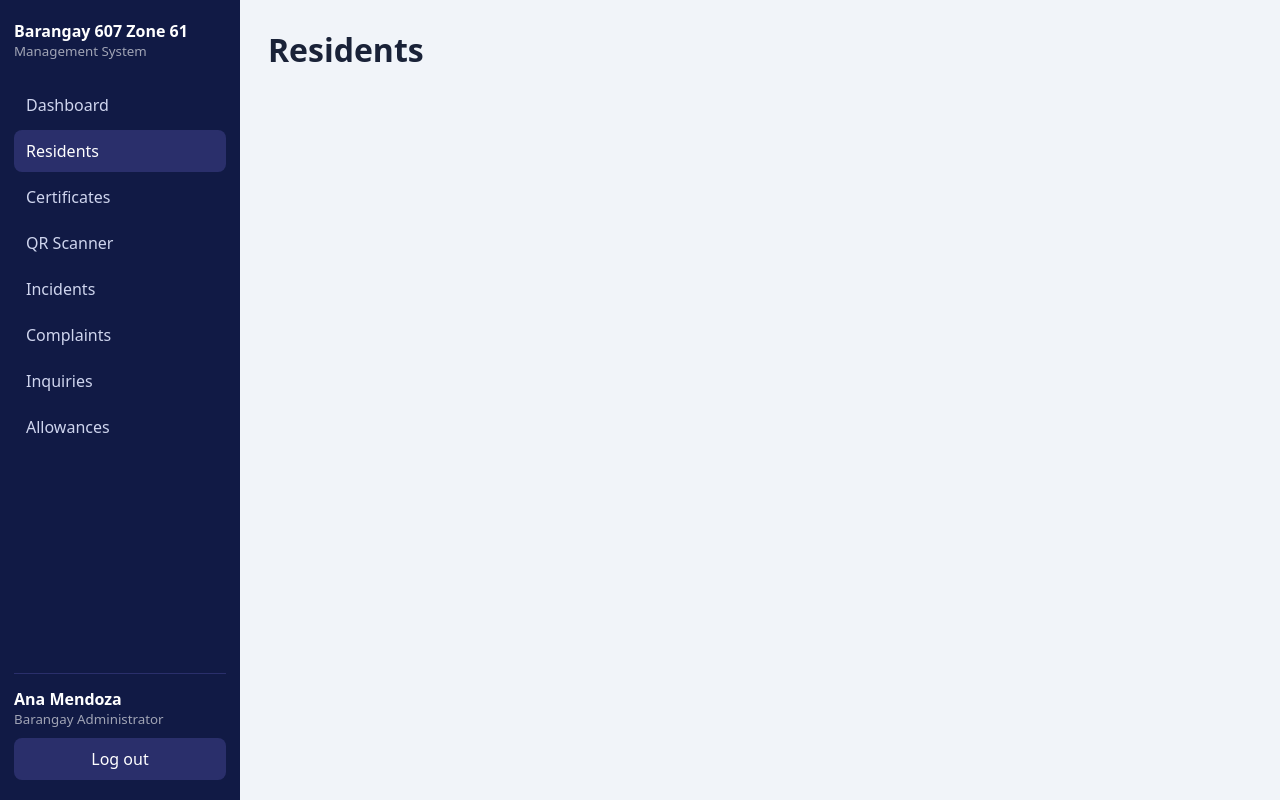
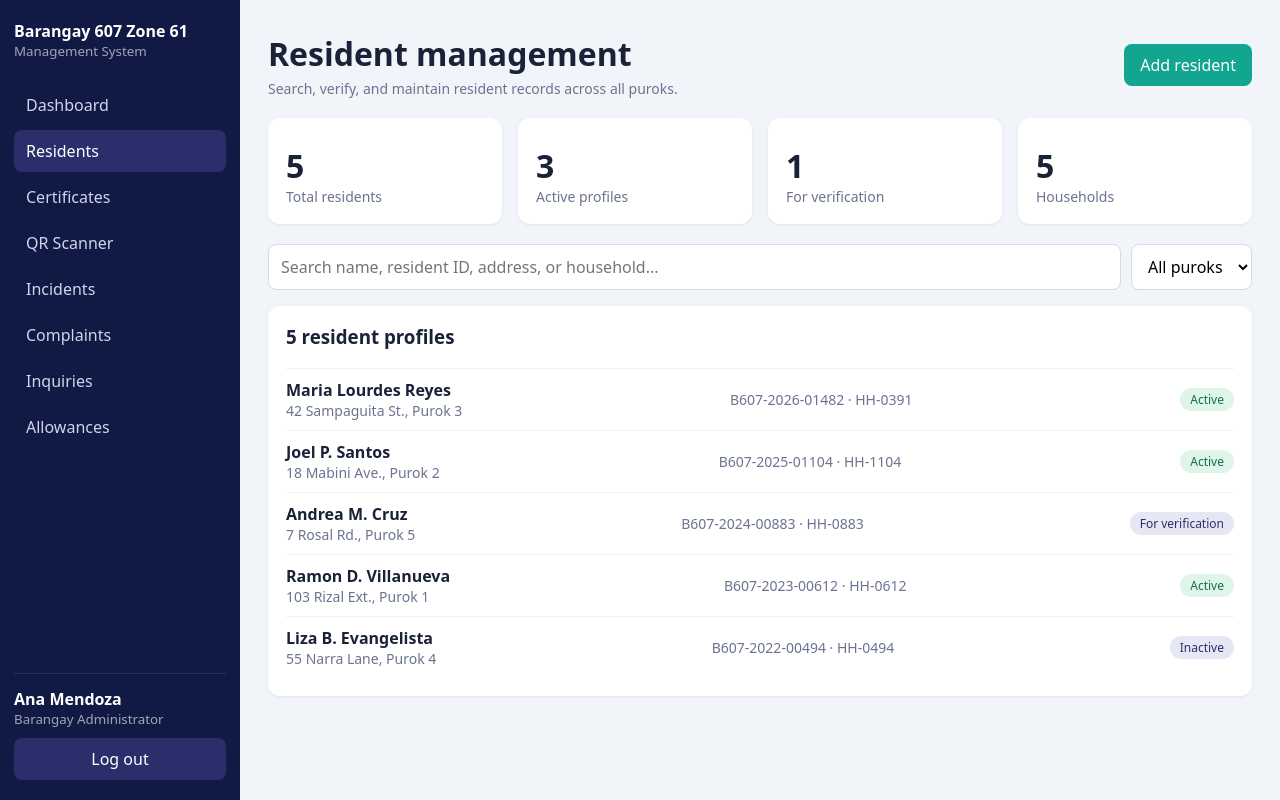
Before and after one commit to mksalinsub-prog/Emtech_Group1_Project, a React (Vite) app in the folder client/: page /residents in a window 1280 px wide. Built offline with nearby package versions, Linux system fonts and the light colour scheme.

Commit message:
Build residents list with search, purok filter and empty state

```diff
--- a/client/src/index.css
+++ b/client/src/index.css
@@ -78,3 +78,12 @@ body { margin: 0; font-family: system-ui, sans-serif; background: #f1f4f9; color
 .btn.ghost { background: #fff; color: #111a45; border: 1px solid #d5d9e8; }
 .service-list { display: flex; flex-direction: column; gap: 8px; }
 .service-list a { text-decoration: none; color: inherit; background: #f1f4f9; padding: 10px 12px; border-radius: 8px; }
+.toolbar { display: flex; gap: 10px; margin: 16px 0; }
+.toolbar input, .toolbar select { padding: 10px 12px; border: 1px solid #d5d9e8; border-radius: 8px; font: inherit; background: #fff; }
+.toolbar input { flex: 1; }
+.row-link { text-decoration: none; color: inherit; }
+.row-link:hover { background: #f6f8fc; }
+.form-grid { display: grid; grid-template-columns: repeat(3, 1fr); gap: 14px; margin: 14px 0; }
+.form-grid label { font-size: 13px; font-weight: 600; display: flex; flex-direction: column; gap: 6px; }
+.form-grid input, .form-grid select { padding: 10px 12px; border: 1px solid #d5d9e8; border-radius: 8px; font: inherit; font-weight: 400; background: #fff; }
+.success { background: #dff5ea; color: #11704a; padding: 10px 12px; border-radius: 8px; margin: 12px 0; font-size: 14px; }
--- a/client/src/pages/Residents.jsx
+++ b/client/src/pages/Residents.jsx
@@ -1,3 +1,67 @@
+import { useState } from 'react'
+import { Link } from 'react-router-dom'
+import StatusBadge from '../components/StatusBadge'
+import { residents } from '../data/mock'
+
 export default function Residents() {
-  return <h1>Residents</h1>
+  const [query, setQuery] = useState('')
+  const [purok, setPurok] = useState('all')
+
+  const q = query.trim().toLowerCase()
+  const shown = residents.filter((r) => {
+    const text = [r.name, r.id, r.household, r.address].join(' ').toLowerCase()
+    const matchesText = !q || text.includes(q)
+    const matchesPurok = purok === 'all' || String(r.purok) === purok
+    return matchesText && matchesPurok
+  })
+
+  const count = (status) => residents.filter((r) => r.status === status).length
+  const households = new Set(residents.map((r) => r.household)).size
+
+  return (
+    <div>
+      <div className="page-head">
+        <div>
+          <h1>Resident management</h1>
+          <p className="muted">Search, verify, and maintain resident records across all puroks.</p>
+        </div>
+        <Link className="btn" to="/residents/new">Add resident</Link>
+      </div>
+
+      <div className="stat-grid">
+        <div className="card stat"><div className="stat-value">{residents.length}</div><div className="muted">Total residents</div></div>
+        <div className="card stat"><div className="stat-value">{count('Active')}</div><div className="muted">Active profiles</div></div>
+        <div className="card stat"><div className="stat-value">{count('For verification')}</div><div className="muted">For verification</div></div>
+        <div className="card stat"><div className="stat-value">{households}</div><div className="muted">Households</div></div>
+      </div>
+
+      <div className="toolbar">
+        <input value={query} onChange={(e) => setQuery(e.target.value)} placeholder="Search name, resident ID, address, or household..." />
+        <select value={purok} onChange={(e) => setPurok(e.target.value)}>
+          <option value="all">All puroks</option>
+          {[1, 2, 3, 4, 5].map((p) => <option key={p} value={String(p)}>Purok {p}</option>)}
+        </select>
+      </div>
+
+      <section className="card">
+        <h3>{shown.length} resident profiles</h3>
+        {shown.map((r) => (
+          <Link className="row row-link" key={r.id} to={`/residents/${r.id}`}>
+            <div>
+              <strong>{r.name}</strong>
+              <div className="muted">{r.address}</div>
+            </div>
+            <span className="muted">{r.id} &middot; {r.household}</span>
+            <StatusBadge status={r.status} />
+          </Link>
+        ))}
+        {shown.length === 0 && (
+          <div>
+            <p className="muted">No residents found. Try another name or ID, or add a new resident.</p>
+            <Link className="btn" to="/residents/new">Add resident</Link>
+          </div>
+        )}
+      </section>
+    </div>
+  )
 }
```
